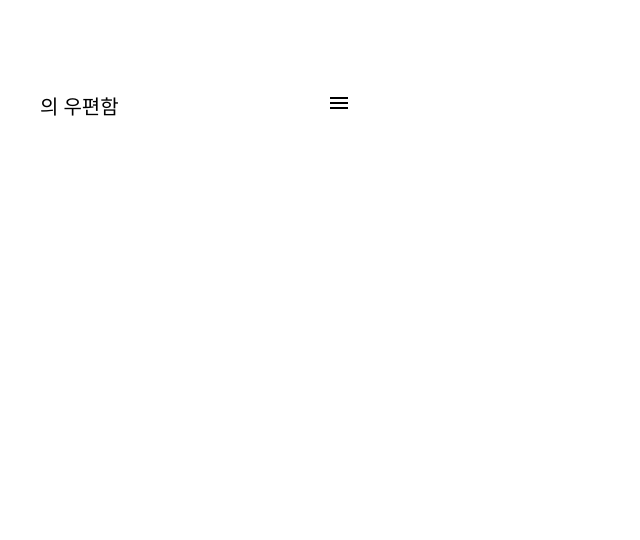
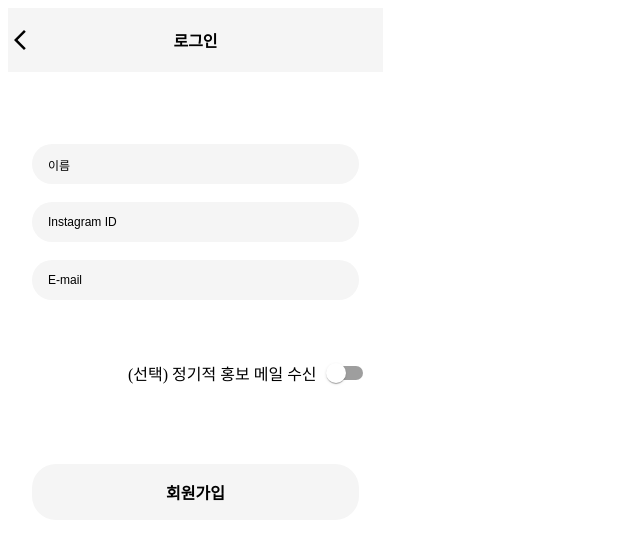
Before and after one commit to KIWICOKE/kiwimail-Frontend, a React (Vite) app: page /login in a window 1280 px wide. Shown: the top 540 px of the page, without its empty margins (0-640 px from the left). Built offline with nearby package versions, Linux system fonts and the light colour scheme; a web font is replaced by a local one.

Commit message:
feat: LoginPage 새로 구현

```diff
--- a/src/App.css
+++ b/src/App.css
@@ -85,4 +85,6 @@ body {
 
 body {
   font-family: "Pretendard-Regular";
+  width: 375px;
+  height: 812px;
 }
--- /dev/null
+++ b/src/components/HeaderDefault.jsx
@@ -0,0 +1,36 @@
+/** @jsxImportSource @emotion/react */
+import { css } from "@emotion/react";
+import { ArrowBackIosNew } from "@mui/icons-material";
+
+const HeaderDefault = ({ text }) => {
+  return (
+    <div
+      css={css`
+        width: 375px;
+        height: 64px;
+        background-color: #f5f5f5;
+        position: relative;
+        display: flex;
+        align-items: center;
+        justify-content: space-between;
+      `}
+    >
+      <ArrowBackIosNew></ArrowBackIosNew>
+      <div
+        css={css`
+          font-size: 16px;
+          font-weight: bold;
+        `}
+      >
+        {text}
+      </div>
+      <div
+        css={css`
+          width: 24px;
+        `}
+      ></div>
+    </div>
+  );
+};
+
+export default HeaderDefault;
--- a/src/pages-new/LoginPage.jsx
+++ b/src/pages-new/LoginPage.jsx
@@ -3,12 +3,68 @@
 import { css } from "@emotion/react";
 import Button from "../components/Button";
 import { Link } from "react-router-dom";
-import HeaderMailbox from "../components/HeaderMailbox";
+import HeaderDefault from "../components/HeaderDefault";
+import Input from "../components/Input";
+import { Switch } from "@mui/material";
 
 const LoginPage = () => {
   return (
-    <div css={css``}>
-      <HeaderMailbox></HeaderMailbox>
+    <div
+      css={css`
+        text-align: center;
+        display: flex;
+        flex-direction: column;
+        justify-content: space-between;
+      `}
+    >
+      <HeaderDefault text="로그인"></HeaderDefault>
+      <br />
+      <br />
+      <br />
+      <br />
+
+      <form
+        css={css`
+          height: 515px;
+        `}
+      >
+        <Input value={"이름"}></Input>
+        <br />
+        <br />
+
+        <Input value={"Instagram ID"}></Input>
+        <br />
+        <br />
+
+        <Input value={"E-mail"}></Input>
+        <br />
+        <br />
+        <br />
+        <br />
+        <div
+          css={css`
+            position: relative;
+            left: 120px;
+            display: flex;
+            align-items: center;
+          `}
+        >
+          <div>(선택) 정기적 홍보 메일 수신</div>
+          <Switch></Switch>
+        </div>
+
+        <br />
+        <br />
+        <br />
+        <br />
+        <Button
+          css={css`
+            position: relative;
+            bottom: 10px;
+          `}
+          text={"회원가입"}
+        ></Button>
+      </form>
     </div>
   );
 };
--- a/src/pages-new/SignPage.jsx
+++ b/src/pages-new/SignPage.jsx
@@ -9,10 +9,9 @@ const SignPage = () => {
     <div
       css={css`
         text-align: center;
-        position: fixed;
-        top: 50%;
-        left: 50%;
-        transform: translate(-50%, -50%);
+        position: relative;
+        top: 200px;
+
         flex-direction: column;
         display: flex;
       `}
```
Also changed, not shown: src/pages-new/PostboxPage.jsx (added).
